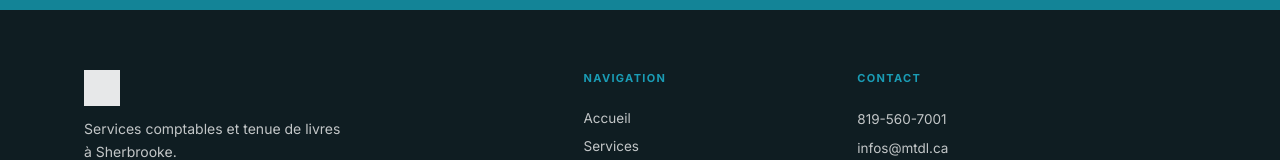
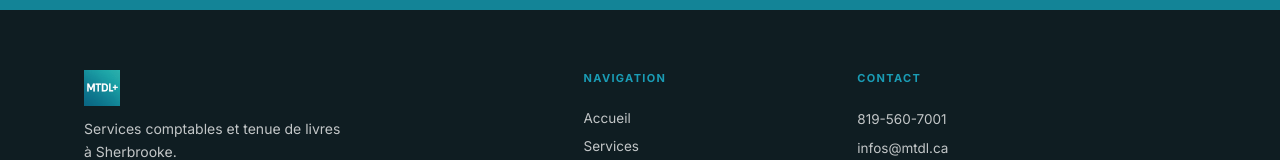
Before and after one commit to felixgs2005/MTDL-logiciel-comptable, a React (Vite) app: page / in a window 1280 px wide. Shown: the part 1768-1928 px from the top of the page. Built offline with nearby package versions, Linux system fonts and the light colour scheme.

Commit message:
img footer logo

```diff
--- a/src/components/Layout.module.css
+++ b/src/components/Layout.module.css
@@ -128,7 +128,7 @@
   gap: 48px;
   padding-bottom: 48px !important;
 }
-.footerBrand img { margin-bottom: 12px; filter: brightness(0) invert(1); opacity: 0.9; }
+.footerBrand img { margin-bottom: 12px; }
 .footerBrand p { font-size: 14px; line-height: 1.6; max-width: 260px; }
 .footerHead {
   font-size: 11px;
```
